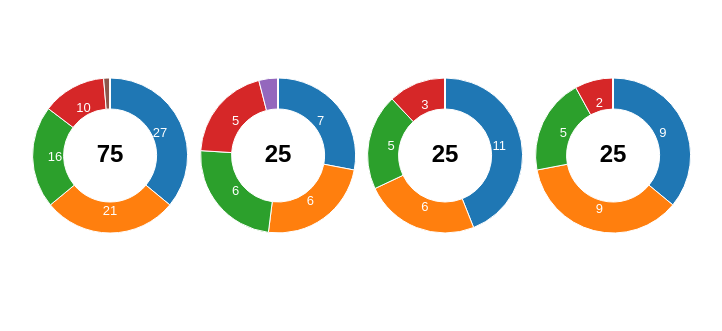
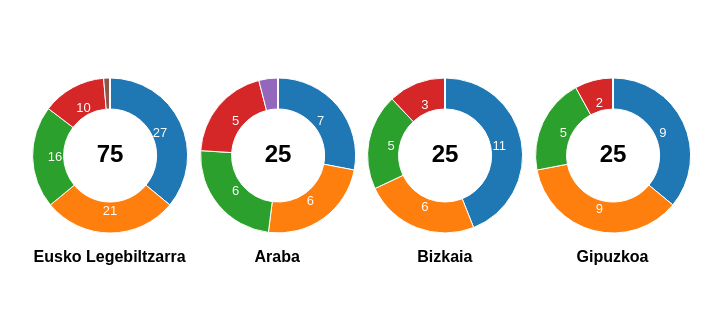
Before and after one commit to iametza/2016-eusko-legebiltzarreko-hauteskundeen-emaitzen-bisualizazioa, a website: page public/gaztak.html in a window 1280 px wide. Shown: the whole page, without its empty margins (272-994 px from the left). Drawn offline with Linux system fonts and the light colour scheme.

Commit message:
Gaztei etiketak jarri

```diff
--- a/public/css/gaztak.css
+++ b/public/css/gaztak.css
@@ -10,7 +10,12 @@
     font-size: 24px;
     font-weight: bold;
 }
-.donutak {
+.unitatea {
     width: 24%;
     display: inline-block;
 }
+.etiketa {
+    margin-top: -80px;
+    text-align: center;
+    font-weight: bold;
+}
--- a/public/gaztak.html
+++ b/public/gaztak.html
@@ -10,10 +10,22 @@
 
 	<body>
 		<div id="kontainerra">
-            <div id="eae-donuta" class="donutak"></div>
-			<div id="araba-donuta" class="donutak"></div>
-			<div id="bizkaia-donuta" class="donutak"></div>
-			<div id="gipuzkoa-donuta" class="donutak"></div>
+            <div class="unitatea">
+				<div id="eae-donuta" class="donutak"></div>
+				<div class="etiketa">Eusko Legebiltzarra</div>
+			</div>
+			<div class="unitatea">
+				<div id="araba-donuta" class="donutak"></div>
+				<div class="etiketa">Araba</div>
+			</div>
+			<div class="unitatea">
+				<div id="bizkaia-donuta" class="donutak"></div>
+				<div class="etiketa">Bizkaia</div>
+			</div>
+			<div class="unitatea">
+				<div id="gipuzkoa-donuta" class="donutak"></div>
+				<div class="etiketa">Gipuzkoa</div>
+			</div>
         </div>
         <script type="text/javascript" src="js/d3/d3.min.js"></script>
 		<script type="text/javascript" src="js/c3/c3.min.js"></script>
```
